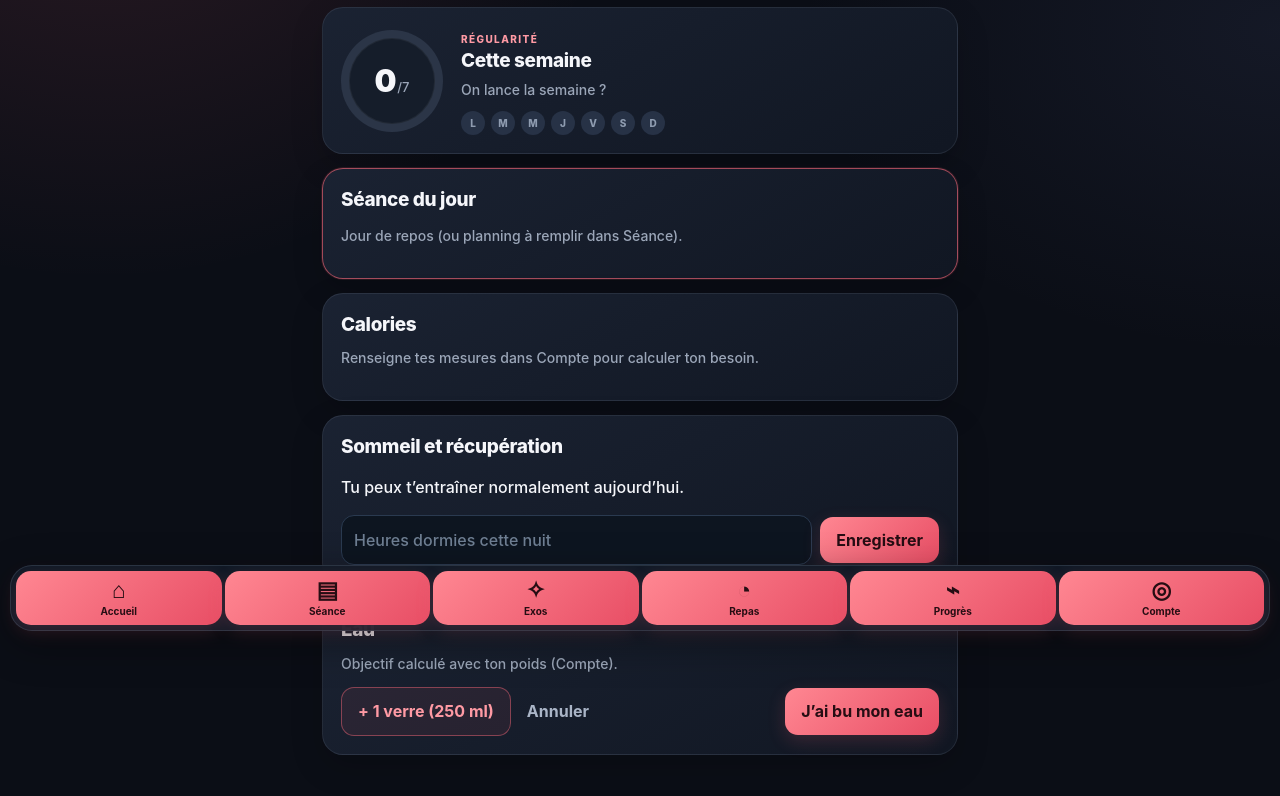
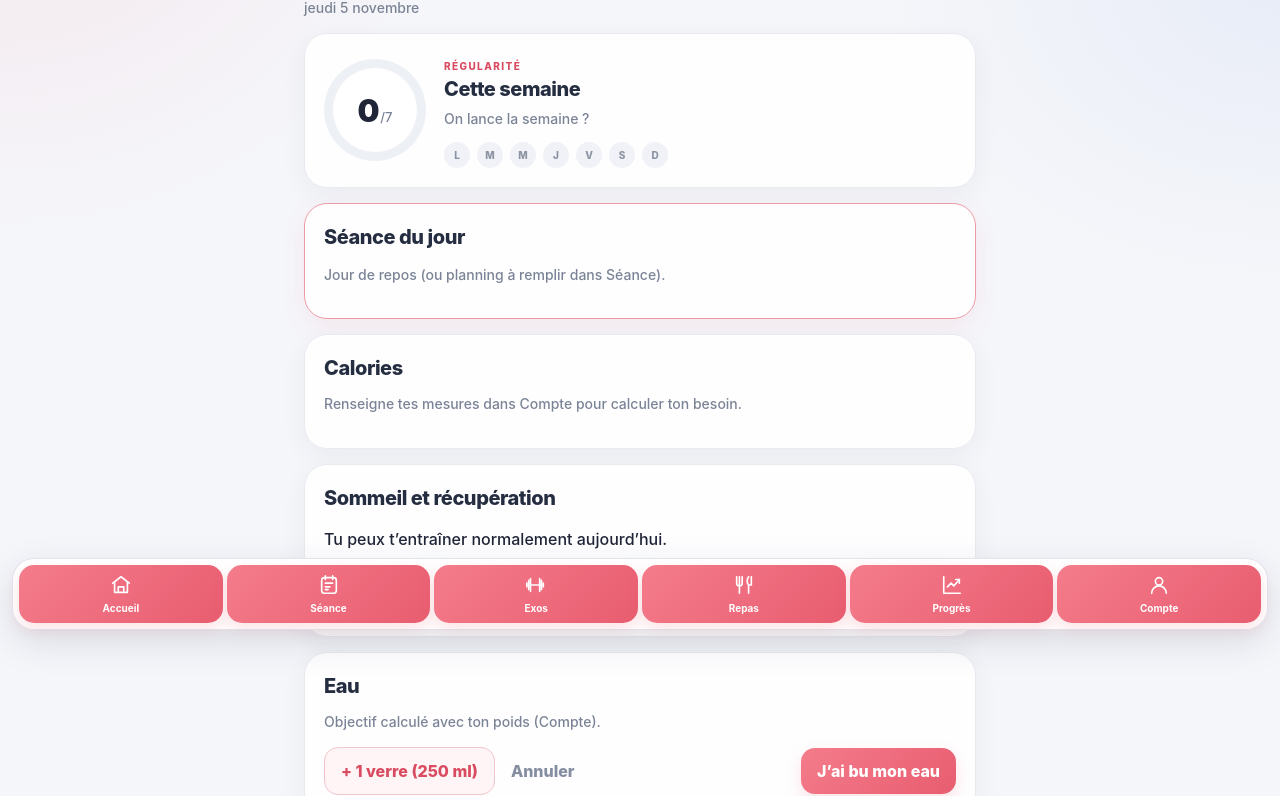
Before and after one commit to Skeidy/muscu, a plain HTML site: page index.html in a window 1280 px wide. Shown: the part 160-956 px from the top of the page. Drawn offline with Linux system fonts and the light colour scheme.

Commit message:
Add files via upload

```diff
--- a/index.html
+++ b/index.html
@@ -112,8 +112,96 @@ nav button[aria-current="page"]{color:#ff9aa4;background:rgba(240,100,117,.13)}
 .section-kicker{font-size:10px;text-transform:uppercase;letter-spacing:1.4px;color:#ff9aa4;font-weight:850;margin-bottom:7px}
 @media(min-width:460px){.meal-grid{grid-template-columns:1fr 1fr}}
 
+
+/* Fonte 3.0 — thème clair lumineux */
+:root{
+ --bg:#f5f6fa;--sf:#ffffff;--ink:#202638;--mu:#778094;--ln:#e6e8ef;
+ --pl:#e85d70;--pi:#ffffff;--dg:#d94b60;--accent-soft:#fff0f2;
+ color-scheme:light
+}
+@media (prefers-color-scheme:dark){
+ :root:not([data-theme="light"]){--bg:#f5f6fa;--sf:#ffffff;--ink:#202638;--mu:#778094;--ln:#e6e8ef;--pl:#e85d70;--pi:#ffffff;--dg:#d94b60;color-scheme:light}
+}
+:root[data-theme="dark"]{--bg:#f5f6fa;--sf:#ffffff;--ink:#202638;--mu:#778094;--ln:#e6e8ef;--pl:#e85d70;--pi:#ffffff;--dg:#d94b60;color-scheme:light}
+body{
+ background:
+ radial-gradient(ellipse at 0% 0%,rgba(232,93,112,.10),transparent 28rem),
+ radial-gradient(ellipse at 100% 12%,rgba(115,151,225,.10),transparent 25rem),
+ var(--bg);
+ color:var(--ink);font-family:Inter,ui-sans-serif,system-ui,-apple-system,"Segoe UI",sans-serif;
+ padding-bottom:calc(100px + env(safe-area-inset-bottom,0px))
+}
+main{max-width:720px;padding:24px 17px 34px}
+.brandbar{gap:11px;margin:3px 4px 23px}
+.brandmark{
+ width:42px;height:42px;border-radius:15px;
+ background:linear-gradient(145deg,#ff8998,#e85d70);color:white;
+ display:grid;place-items:center;box-shadow:0 7px 18px rgba(232,93,112,.22)
+}
+.brandname{font-size:16px;letter-spacing:2.5px;font-weight:950;color:#222a3c}
+.brandtag{font-size:10px;letter-spacing:1.4px;color:#9299aa;border-left:1px solid #dfe2e9}
+h1{font-size:clamp(32px,8vw,40px);font-weight:900;letter-spacing:-1.5px;color:#202638;margin-bottom:3px}
+h2{font-size:20px;font-weight:850;letter-spacing:-.45px;color:#252d40}
+h3{font-size:16px;font-weight:800}
+.sub{font-size:14px;line-height:1.55;color:#7b8496}
+.card{
+ position:relative;background:rgba(255,255,255,.94);border:1px solid #e9eaf0;
+ border-radius:23px;padding:19px;margin-bottom:15px;
+ box-shadow:0 8px 26px rgba(38,48,75,.055)
+}
+.card h2,.card h3{margin-bottom:11px}
+.card .lab,.lab{color:#8a92a3}
+.big{font-size:40px;font-weight:900;letter-spacing:-1.6px;color:#202638}
+input,select,textarea{
+ background:#fafbfe;color:#252d40;border:1px solid #e2e5ed;border-radius:14px;
+ padding:13px 13px;min-height:47px;box-shadow:inset 0 1px 2px rgba(30,40,65,.025)
+}
+input::placeholder,textarea::placeholder{color:#a0a7b5}
+input:focus,select:focus,textarea:focus{border-color:#e85d70;box-shadow:0 0 0 3px rgba(232,93,112,.12);outline:0}
+button{border-radius:14px;padding:12px 16px;font-weight:800;transition:transform .15s,box-shadow .15s}
+button:not(.g):not(.o){
+ background:linear-gradient(135deg,#f47c8b,#e85d70);color:#fff;
+ box-shadow:0 6px 15px rgba(232,93,112,.18)
+}
+button:not(.g):not(.o):active{transform:translateY(1px) scale(.985)}
+button.o{background:#fff5f6;border:1px solid #f2c5cc;color:#d94b60;box-shadow:none}
+button.g{color:#858da0}
+.item{background:#fbfcfe;border:1px solid #edf0f5;border-radius:15px;color:#273047}
+.item:after{color:#e85d70}
+.chip{background:#fff3f5;border-color:#f3d4d9;color:#a74757;border-radius:12px}
+.bar{height:9px;background:#edf0f5;border-radius:99px}
+.bar i{background:linear-gradient(90deg,#e85d70,#ff9aa6);border-radius:99px}
+.ok{color:#d94b60}
+.today{border:1.5px solid #ed9aa5;box-shadow:0 8px 24px rgba(232,93,112,.09)}
+.week-ring{background:conic-gradient(#e85d70 var(--progress),#edf0f5 0)}
+.week-ring:before{background:#fff;border-color:#f0f1f5}
+.week-day{background:#f0f2f7;color:#8b93a3}
+.week-day.done{background:#e85d70;color:#fff}
+.focus-tag{background:#fff1f3;border:1px solid #f5d1d7;color:#c34d60}
+.section-kicker{color:#d94b60}
+.meal-suggestion{background:#fbfcff;border:1px solid #eceef4;border-radius:17px}
+.meal-suggestion .meal-kcal{color:#d94b60}
+nav{
+ left:12px;right:12px;bottom:calc(10px + env(safe-area-inset-bottom,0px));
+ border:1px solid rgba(225,228,236,.95);border-radius:22px;
+ background:rgba(255,255,255,.94);backdrop-filter:blur(18px);
+ box-shadow:0 12px 36px rgba(36,46,72,.13);padding:6px;gap:4px
+}
+nav button{
+ min-height:58px;display:flex;flex-direction:column;align-items:center;justify-content:center;
+ gap:4px;padding:6px 1px;color:#9299a9;font-size:10px;font-weight:750;border-radius:15px
+}
+nav button .nav-ico{width:23px;height:23px;display:grid;place-items:center}
+nav button .nav-ico svg{width:22px;height:22px;display:block}
+nav button[aria-current="page"]{color:#d94b60;background:#fff0f2;box-shadow:none}
+#t{background:#252d40;color:#fff;border:1px solid rgba(255,255,255,.12);border-radius:14px;box-shadow:0 8px 25px rgba(30,40,65,.2)}
+.week-days{gap:7px}
+.week-day{width:26px;height:26px}
+figure img{border-radius:13px!important}
+@media(min-width:560px){main{padding:30px 24px 40px}}
+
 </style></head><body>
-<main><div class="brandbar"><span class="brandmark">F</span><span class="brandname">FONTE</span><span class="brandtag">TRAINING LOG</span></div><div id="app"></div></main>
+<main><div class="brandbar"><span class="brandmark" aria-hidden="true"><svg viewBox="0 0 24 24" width="25" height="25" fill="none" stroke="currentColor" stroke-width="2.2" stroke-linecap="round" stroke-linejoin="round"><path d="M6 9v6M3.5 10v4M18 9v6m2.5-5v4M6 12h12"/></svg></span><span class="brandname">FONTE</span><span class="brandtag">FITNESS TRACKER</span></div><div id="app"></div></main>
 <nav id="nav"></nav><div id="t" role="status"></div>
 <script>
 const K="fonte-v2",D=["Lundi","Mardi","Mercredi","Jeudi","Vendredi","Samedi","Dimanche"];
@@ -212,7 +300,14 @@ return`<h1>Compte</h1><p class="sub">Tes données restent sur ce téléphone.</p
 <span class="lab">Objectif</span><select id="co">${o("perte","Perdre du poids (−400 kcal)")}${o("maintien","Maintien")}${o("prise","Prendre du muscle (+300 kcal)")}</select><button data-a="prof" style="width:100%;margin-top:12px">Enregistrer</button></div>
 ${c?`<div class="card"><h3>Tes objectifs</h3><p>${c.kcal} kcal par jour · ${(c.eau/1000).toFixed(1)} L d’eau par jour</p><p>Protéines ${c.P} g · Lipides ${c.L} g · Glucides ${Math.round((c.kcal-4*c.P-9*c.L)/4)} g</p></div>`:""}<div class="card"><h3>Sauvegarde</h3><p class="sub">Exporte, garde le texte, colle-le ici pour restaurer (même sur un autre téléphone).</p><textarea id="bk" rows="4"></textarea><div class="row" style="margin-top:8px"><button data-a="exp">Exporter</button><button class="o" data-a="imp">Restaurer</button></div></div><button class="o" data-a="reset" style="width:100%">Effacer toutes mes données</button>`}
 const V={home:["Accueil",home],seance:["Séance",seance],exos:["Exos",exos],food:["Repas",food],prog:["Progrès",prog],acc:["Compte",acc]};
-function render(){$("#nav").innerHTML=Object.keys(V).map(k=>{const icons={home:"⌂",seance:"▤",exos:"✧",food:"◔",prog:"⌁",acc:"◎"};return `<button data-v="${k}" aria-label="${V[k][0]}" title="${V[k][0]}" ${k===view?'aria-current="page"':""}><span class="nav-ico" aria-hidden="true">${icons[k]}</span><span>${V[k][0]}</span></button>`}).join("");$("#app").innerHTML=V[view][1]()}
+function render(){$("#nav").innerHTML=Object.keys(V).map(k=>{const icons={
+home:'<svg viewBox="0 0 24 24" fill="none" stroke="currentColor" stroke-width="1.8" stroke-linecap="round" stroke-linejoin="round"><path d="m3 10 9-7 9 7"/><path d="M5 9v11h14V9M9 20v-6h6v6"/></svg>',
+seance:'<svg viewBox="0 0 24 24" fill="none" stroke="currentColor" stroke-width="1.8" stroke-linecap="round" stroke-linejoin="round"><rect x="4" y="4" width="16" height="17" rx="3"/><path d="M8 2v4m8-4v4M8 10h8m-8 4h5m-5 3h3"/></svg>',
+exos:'<svg viewBox="0 0 24 24" fill="none" stroke="currentColor" stroke-width="1.8" stroke-linecap="round" stroke-linejoin="round"><path d="M4 7v10m-2-7v4m4-9v14m12-12v10m2-7v4m-4-9v14M6 12h12"/></svg>',
+food:'<svg viewBox="0 0 24 24" fill="none" stroke="currentColor" stroke-width="1.8" stroke-linecap="round" stroke-linejoin="round"><path d="M4 3v7a3 3 0 0 0 6 0V3M7 3v18M17 3c-2 3-2 7 0 9h3V3m-3 9v9"/></svg>',
+prog:'<svg viewBox="0 0 24 24" fill="none" stroke="currentColor" stroke-width="1.8" stroke-linecap="round" stroke-linejoin="round"><path d="M3 3v18h18"/><path d="m7 14 4-4 3 3 6-7"/><path d="M16 6h4v4"/></svg>',
+acc:'<svg viewBox="0 0 24 24" fill="none" stroke="currentColor" stroke-width="1.8" stroke-linecap="round" stroke-linejoin="round"><circle cx="12" cy="8" r="4"/><path d="M4 21a8 8 0 0 1 16 0"/></svg>'
+};return `<button data-v="${k}" aria-label="${V[k][0]}" title="${V[k][0]}" ${k===view?'aria-current="page"':""}><span class="nav-ico" aria-hidden="true">${icons[k]}</span><span>${V[k][0]}</span></button>`}).join("");$("#app").innerHTML=V[view][1]()}
 document.addEventListener("change",e=>{if(e.target.id==="ph")return photo(e.target.files[0]);const s=e.target.dataset.sel;if(s){if(s==="pm")pm=e.target.value;else pe=e.target.value;render()}});
 document.addEventListener("click",e=>{const v=e.target.closest("[data-v]");if(v){view=v.dataset.v;open=-1;render();scrollTo(0,0);return}
 const b=e.target.closest("[data-a]");if(!b)return;const a=b.dataset.a,k=+b.dataset.k,j=+b.dataset.j,d=T();
```
